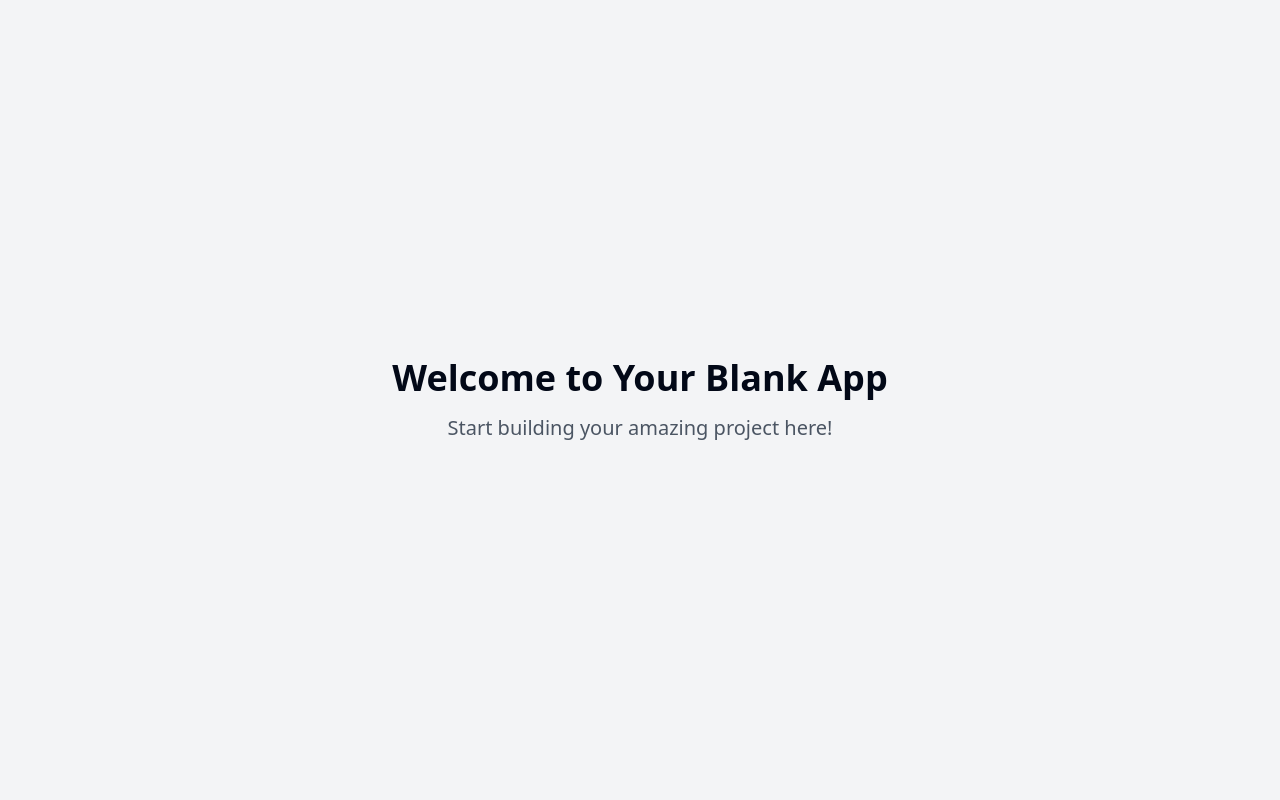
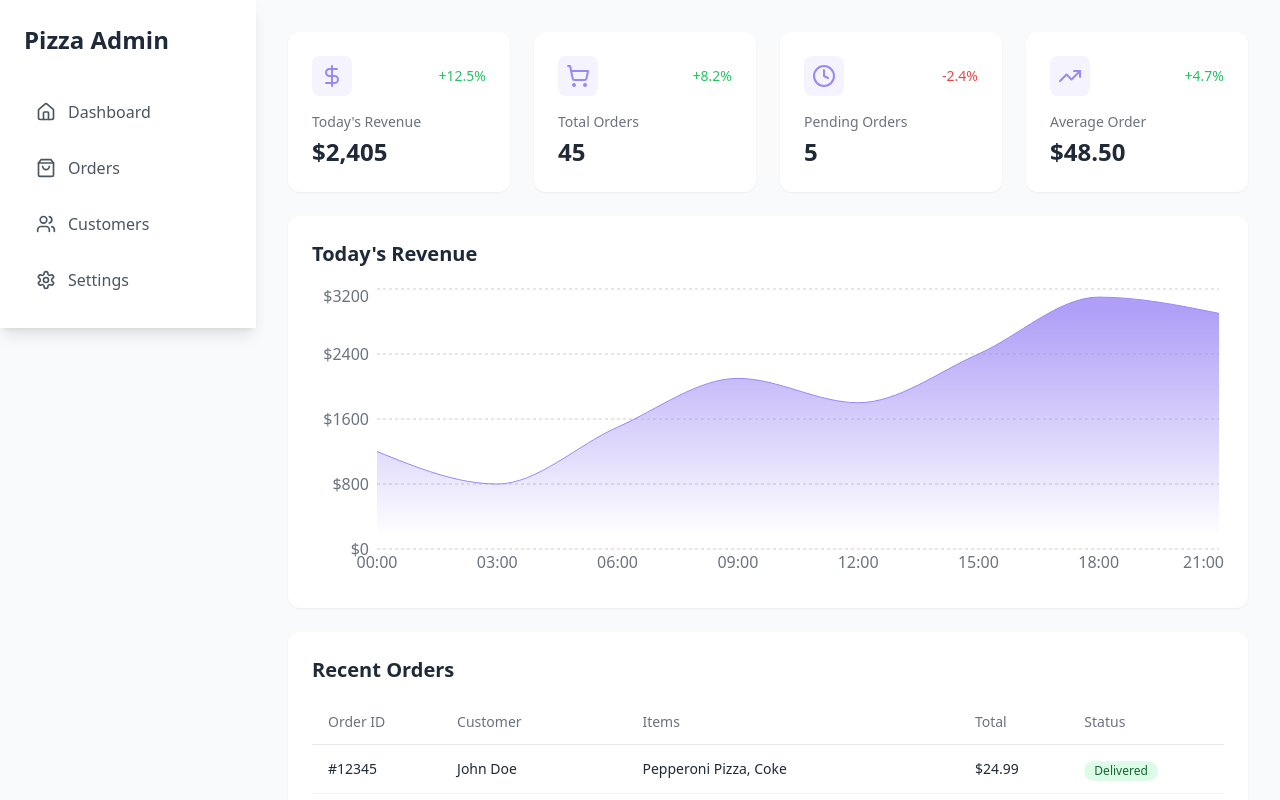
Before and after one commit to nishanthIT/pizzaAdminFrontendV3, a React (Vite) app: page / in a window 1280 px wide. Shown: the top 800 px of the page. Built offline with nearby package versions, Linux system fonts and the light colour scheme.

Commit message:
Add admin dashboard
Adds an admin dashboard with features for viewing today's sales earnings in a graph format, a navigation bar, and four tables.  The dashboard will be mobile responsive.

```diff
--- /dev/null
+++ b/src/components/dashboard/RecentOrders.tsx
@@ -0,0 +1,94 @@
+
+import { useState } from "react";
+
+const RecentOrders = () => {
+  const [orders] = useState([
+    {
+      id: "#12345",
+      customer: "John Doe",
+      items: "Pepperoni Pizza, Coke",
+      total: "$24.99",
+      status: "Delivered",
+    },
+    {
+      id: "#12346",
+      customer: "Jane Smith",
+      items: "Margherita Pizza, Garlic Bread",
+      total: "$32.50",
+      status: "Preparing",
+    },
+    {
+      id: "#12347",
+      customer: "Mike Johnson",
+      items: "Hawaiian Pizza, Wings",
+      total: "$41.75",
+      status: "In Transit",
+    },
+    {
+      id: "#12348",
+      customer: "Sarah Williams",
+      items: "Vegetarian Pizza",
+      total: "$18.99",
+      status: "Delivered",
+    },
+  ]);
+
+  return (
+    <div className="bg-white rounded-xl shadow-sm p-6 animate-fade-in">
+      <h2 className="text-xl font-semibold text-gray-800 mb-4">Recent Orders</h2>
+      <div className="overflow-x-auto">
+        <table className="min-w-full">
+          <thead>
+            <tr className="border-b border-gray-200">
+              <th className="text-left py-3 px-4 text-sm font-medium text-gray-500">
+                Order ID
+              </th>
+              <th className="text-left py-3 px-4 text-sm font-medium text-gray-500">
+                Customer
+              </th>
+              <th className="text-left py-3 px-4 text-sm font-medium text-gray-500">
+                Items
+              </th>
+              <th className="text-left py-3 px-4 text-sm font-medium text-gray-500">
+                Total
+              </th>
+              <th className="text-left py-3 px-4 text-sm font-medium text-gray-500">
+                Status
+              </th>
+            </tr>
+          </thead>
+          <tbody>
+            {orders.map((order) => (
+              <tr
+                key={order.id}
+                className="border-b border-gray-100 hover:bg-gray-50 transition-colors"
+              >
+                <td className="py-3 px-4 text-sm text-gray-800">{order.id}</td>
+                <td className="py-3 px-4 text-sm text-gray-800">
+                  {order.customer}
+                </td>
+                <td className="py-3 px-4 text-sm text-gray-800">{order.items}</td>
+                <td className="py-3 px-4 text-sm text-gray-800">{order.total}</td>
+                <td className="py-3 px-4">
+                  <span
+                    className={`inline-flex items-center px-2.5 py-0.5 rounded-full text-xs font-medium ${
+                      order.status === "Delivered"
+                        ? "bg-green-100 text-green-800"
+                        : order.status === "Preparing"
+                        ? "bg-yellow-100 text-yellow-800"
+                        : "bg-blue-100 text-blue-800"
+                    }`}
+                  >
+                    {order.status}
+                  </span>
+                </td>
+              </tr>
+            ))}
+          </tbody>
+        </table>
+      </div>
+    </div>
+  );
+};
+
+export default RecentOrders;
--- /dev/null
+++ b/src/components/dashboard/RevenueChart.tsx
@@ -0,0 +1,72 @@
+
+import { useEffect, useState } from "react";
+import {
+  AreaChart,
+  Area,
+  XAxis,
+  YAxis,
+  CartesianGrid,
+  Tooltip,
+  ResponsiveContainer,
+} from "recharts";
+
+const RevenueChart = () => {
+  const [data] = useState([
+    { time: "00:00", revenue: 1200 },
+    { time: "03:00", revenue: 800 },
+    { time: "06:00", revenue: 1500 },
+    { time: "09:00", revenue: 2100 },
+    { time: "12:00", revenue: 1800 },
+    { time: "15:00", revenue: 2400 },
+    { time: "18:00", revenue: 3100 },
+    { time: "21:00", revenue: 2900 },
+  ]);
+
+  return (
+    <div className="bg-white p-6 rounded-xl shadow-sm mb-6 animate-fade-in">
+      <h2 className="text-xl font-semibold text-gray-800 mb-4">Today's Revenue</h2>
+      <div className="h-[300px] w-full">
+        <ResponsiveContainer width="100%" height="100%">
+          <AreaChart data={data}>
+            <defs>
+              <linearGradient id="colorRevenue" x1="0" y1="0" x2="0" y2="1">
+                <stop offset="5%" stopColor="#9b87f5" stopOpacity={0.8} />
+                <stop offset="95%" stopColor="#9b87f5" stopOpacity={0} />
+              </linearGradient>
+            </defs>
+            <CartesianGrid strokeDasharray="3 3" vertical={false} />
+            <XAxis
+              dataKey="time"
+              axisLine={false}
+              tickLine={false}
+              tick={{ fill: "#6B7280" }}
+            />
+            <YAxis
+              axisLine={false}
+              tickLine={false}
+              tick={{ fill: "#6B7280" }}
+              tickFormatter={(value) => `$${value}`}
+            />
+            <Tooltip
+              contentStyle={{
+                backgroundColor: "#fff",
+                border: "none",
+                borderRadius: "8px",
+                boxShadow: "0 2px 8px rgba(0,0,0,0.1)",
+              }}
+            />
+            <Area
+              type="monotone"
+              dataKey="revenue"
+              stroke="#9b87f5"
+              fillOpacity={1}
+              fill="url(#colorRevenue)"
+            />
+          </AreaChart>
+        </ResponsiveContainer>
+      </div>
+    </div>
+  );
+};
+
+export default RevenueChart;
--- /dev/null
+++ b/src/components/dashboard/Sidebar.tsx
@@ -0,0 +1,51 @@
+
+import { useState } from "react";
+import { Menu, X, Home, ShoppingBag, Users, Settings } from "lucide-react";
+
+const Sidebar = () => {
+  const [isOpen, setIsOpen] = useState(false);
+
+  const menuItems = [
+    { icon: Home, label: "Dashboard", href: "/" },
+    { icon: ShoppingBag, label: "Orders", href: "/orders" },
+    { icon: Users, label: "Customers", href: "/customers" },
+    { icon: Settings, label: "Settings", href: "/settings" },
+  ];
+
+  return (
+    <>
+      {/* Mobile menu button */}
+      <button
+        onClick={() => setIsOpen(!isOpen)}
+        className="lg:hidden fixed top-4 left-4 z-50 p-2 bg-white rounded-md shadow-md"
+      >
+        {isOpen ? <X size={24} /> : <Menu size={24} />}
+      </button>
+
+      {/* Sidebar */}
+      <div
+        className={`fixed top-0 left-0 h-full bg-white shadow-lg transition-transform duration-300 ease-in-out transform ${
+          isOpen ? "translate-x-0" : "-translate-x-full"
+        } lg:translate-x-0 lg:static w-64 z-40`}
+      >
+        <div className="p-6">
+          <h2 className="text-2xl font-bold text-gray-800 mb-8">Pizza Admin</h2>
+          <nav className="space-y-2">
+            {menuItems.map((item) => (
+              <a
+                key={item.label}
+                href={item.href}
+                className="flex items-center space-x-3 p-3 rounded-lg text-gray-600 hover:bg-primary hover:text-white transition-all duration-200"
+              >
+                <item.icon size={20} />
+                <span>{item.label}</span>
+              </a>
+            ))}
+          </nav>
+        </div>
+      </div>
+    </>
+  );
+};
+
+export default Sidebar;
--- /dev/null
+++ b/src/components/dashboard/Stats.tsx
@@ -0,0 +1,59 @@
+
+import { DollarSign, ShoppingCart, Clock, TrendingUp } from "lucide-react";
+
+const Stats = () => {
+  const stats = [
+    {
+      icon: DollarSign,
+      label: "Today's Revenue",
+      value: "$2,405",
+      trend: "+12.5%",
+    },
+    {
+      icon: ShoppingCart,
+      label: "Total Orders",
+      value: "45",
+      trend: "+8.2%",
+    },
+    {
+      icon: Clock,
+      label: "Pending Orders",
+      value: "5",
+      trend: "-2.4%",
+    },
+    {
+      icon: TrendingUp,
+      label: "Average Order",
+      value: "$48.50",
+      trend: "+4.7%",
+    },
+  ];
+
+  return (
+    <div className="grid grid-cols-1 md:grid-cols-2 lg:grid-cols-4 gap-6 mb-6">
+      {stats.map((stat) => (
+        <div
+          key={stat.label}
+          className="bg-white p-6 rounded-xl shadow-sm hover:shadow-md transition-shadow duration-200 animate-fade-in"
+        >
+          <div className="flex items-center justify-between mb-4">
+            <div className="p-2 bg-primary/10 rounded-lg">
+              <stat.icon className="w-6 h-6 text-primary" />
+            </div>
+            <span
+              className={`text-sm font-medium ${
+                stat.trend.startsWith("+") ? "text-green-500" : "text-red-500"
+              }`}
+            >
+              {stat.trend}
+            </span>
+          </div>
+          <h3 className="text-sm text-gray-500 font-medium">{stat.label}</h3>
+          <p className="text-2xl font-semibold text-gray-800 mt-1">{stat.value}</p>
+        </div>
+      ))}
+    </div>
+  );
+};
+
+export default Stats;
--- a/src/pages/Index.tsx
+++ b/src/pages/Index.tsx
@@ -1,11 +1,19 @@
-// Update this page (the content is just a fallback if you fail to update the page)
+
+import Sidebar from "@/components/dashboard/Sidebar";
+import Stats from "@/components/dashboard/Stats";
+import RevenueChart from "@/components/dashboard/RevenueChart";
+import RecentOrders from "@/components/dashboard/RecentOrders";
 
 const Index = () => {
   return (
-    <div className="min-h-screen flex items-center justify-center bg-gray-100">
-      <div className="text-center">
-        <h1 className="text-4xl font-bold mb-4">Welcome to Your Blank App</h1>
-        <p className="text-xl text-gray-600">Start building your amazing project here!</p>
+    <div className="min-h-screen bg-gray-50">
+      <div className="flex">
+        <Sidebar />
+        <main className="flex-1 p-6 lg:p-8 pt-16 lg:pt-8">
+          <Stats />
+          <RevenueChart />
+          <RecentOrders />
+        </main>
       </div>
     </div>
   );
--- a/tailwind.config.ts
+++ b/tailwind.config.ts
@@ -1,3 +1,4 @@
+
 import type { Config } from "tailwindcss";
 
 export default {
@@ -12,85 +13,78 @@ export default {
   theme: {
     container: {
       center: true,
-			padding: '2rem',
+      padding: "2rem",
       screens: {
-				'2xl': '1400px'
-			}
+        "2xl": "1400px",
+      },
     },
     extend: {
       colors: {
-				border: 'hsl(var(--border))',
-				input: 'hsl(var(--input))',
-				ring: 'hsl(var(--ring))',
-				background: 'hsl(var(--background))',
-				foreground: 'hsl(var(--foreground))',
+        border: "hsl(var(--border))",
+        input: "hsl(var(--input))",
+        ring: "hsl(var(--ring))",
+        background: "hsl(var(--background))",
+        foreground: "hsl(var(--foreground))",
         primary: {
-					DEFAULT: 'hsl(var(--primary))',
-					foreground: 'hsl(var(--primary-foreground))'
+          DEFAULT: "#9b87f5",
+          foreground: "#ffffff",
+          hover: "#8b74f2",
         },
         secondary: {
-					DEFAULT: 'hsl(var(--secondary))',
-					foreground: 'hsl(var(--secondary-foreground))'
+          DEFAULT: "#f4f5f7",
+          foreground: "#1a1f2c",
         },
         destructive: {
-					DEFAULT: 'hsl(var(--destructive))',
-					foreground: 'hsl(var(--destructive-foreground))'
+          DEFAULT: "hsl(var(--destructive))",
+          foreground: "hsl(var(--destructive-foreground))",
         },
         muted: {
-					DEFAULT: 'hsl(var(--muted))',
-					foreground: 'hsl(var(--muted-foreground))'
+          DEFAULT: "hsl(var(--muted))",
+          foreground: "hsl(var(--muted-foreground))",
         },
         accent: {
-					DEFAULT: 'hsl(var(--accent))',
-					foreground: 'hsl(var(--accent-foreground))'
+          DEFAULT: "hsl(var(--accent))",
+          foreground: "hsl(var(--accent-foreground))",
         },
         popover: {
-					DEFAULT: 'hsl(var(--popover))',
-					foreground: 'hsl(var(--popover-foreground))'
+          DEFAULT: "hsl(var(--popover))",
+          foreground: "hsl(var(--popover-foreground))",
         },
         card: {
-					DEFAULT: 'hsl(var(--card))',
-					foreground: 'hsl(var(--card-foreground))'
+          DEFAULT: "hsl(var(--card))",
+          foreground: "hsl(var(--card-foreground))",
         },
-				sidebar: {
-					DEFAULT: 'hsl(var(--sidebar-background))',
-					foreground: 'hsl(var(--sidebar-foreground))',
-					primary: 'hsl(var(--sidebar-primary))',
-					'primary-foreground': 'hsl(var(--sidebar-primary-foreground))',
-					accent: 'hsl(var(--sidebar-accent))',
-					'accent-foreground': 'hsl(var(--sidebar-accent-foreground))',
-					border: 'hsl(var(--sidebar-border))',
-					ring: 'hsl(var(--sidebar-ring))'
-				}
       },
       borderRadius: {
-				lg: 'var(--radius)',
-				md: 'calc(var(--radius) - 2px)',
-				sm: 'calc(var(--radius) - 4px)'
+        lg: "var(--radius)",
+        md: "calc(var(--radius) - 2px)",
+        sm: "calc(var(--radius) - 4px)",
       },
       keyframes: {
-				'accordion-down': {
-					from: {
-						height: '0'
+        "accordion-down": {
+          from: { height: "0" },
+          to: { height: "var(--radix-accordion-content-height)" },
         },
-					to: {
-						height: 'var(--radix-accordion-content-height)'
-					}
+        "accordion-up": {
+          from: { height: "var(--radix-accordion-content-height)" },
+          to: { height: "0" },
         },
-				'accordion-up': {
-					from: {
-						height: 'var(--radix-accordion-content-height)'
+        "fade-in": {
+          "0%": { opacity: "0" },
+          "100%": { opacity: "1" },
         },
-					to: {
-						height: '0'
-					}
-				}
+        "slide-in": {
+          "0%": { transform: "translateX(-100%)" },
+          "100%": { transform: "translateX(0)" },
+        },
       },
       animation: {
-				'accordion-down': 'accordion-down 0.2s ease-out',
-				'accordion-up': 'accordion-up 0.2s ease-out'
-			}
-		}
+        "accordion-down": "accordion-down 0.2s ease-out",
+        "accordion-up": "accordion-up 0.2s ease-out",
+        "fade-in": "fade-in 0.5s ease-out",
+        "slide-in": "slide-in 0.3s ease-out",
+      },
+    },
   },
   plugins: [require("tailwindcss-animate")],
 } satisfies Config;
```
Lines whose indentation alone changed are shown as unchanged.
